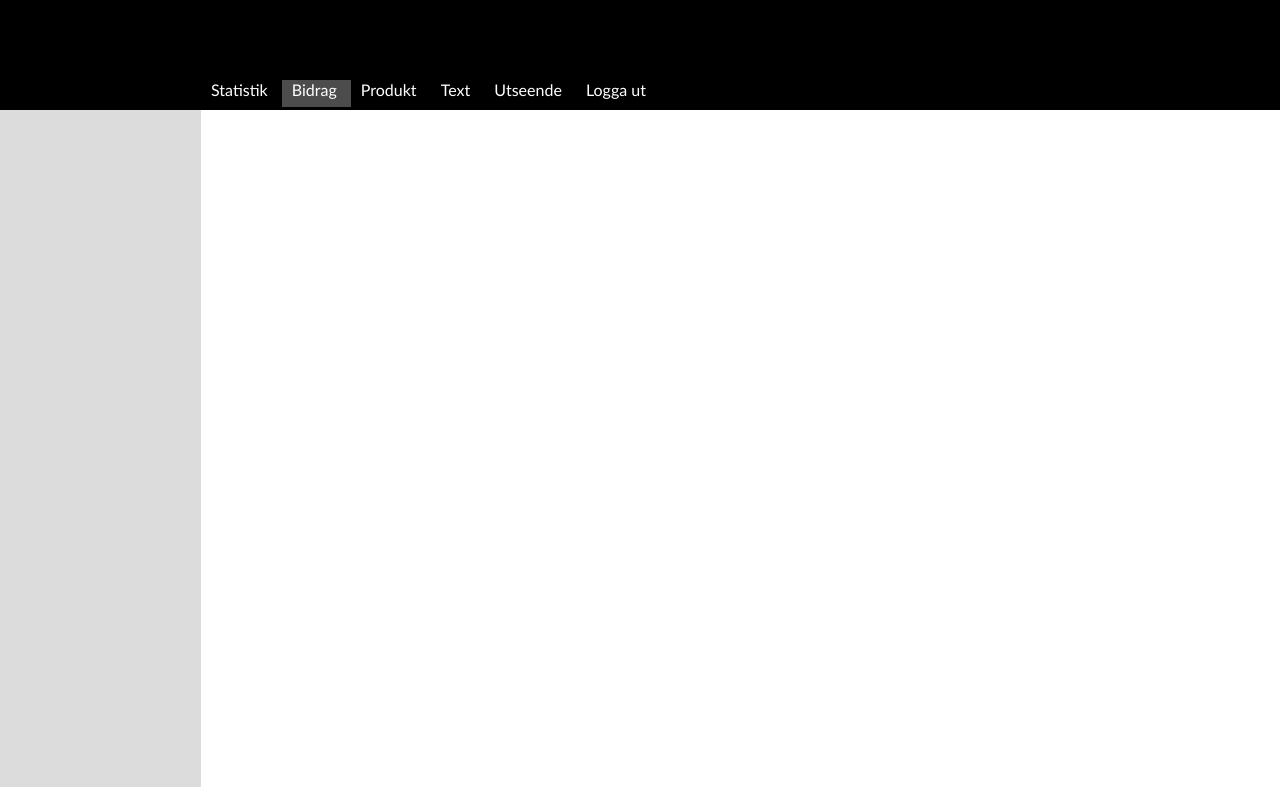
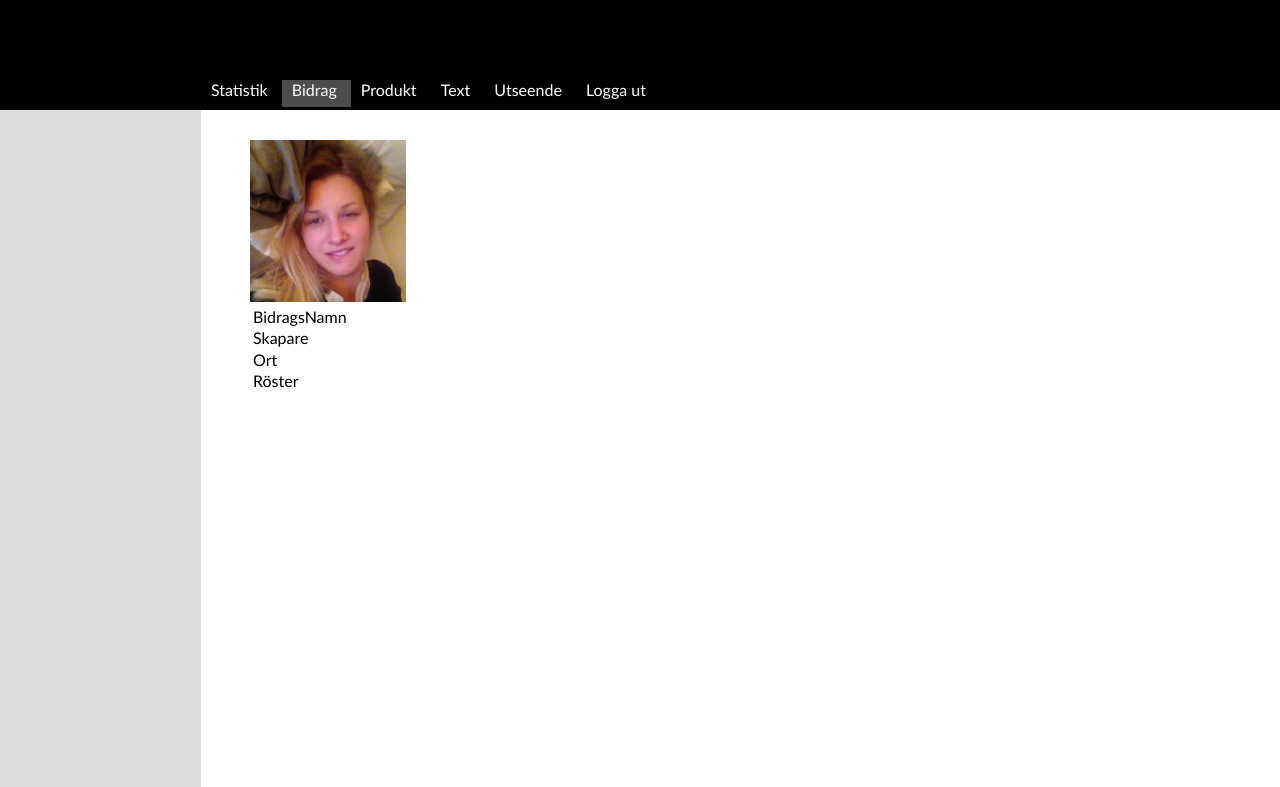
Before and after one commit to granath93/Goldfish, a PHP site: page /entryAdmin.php in a window 1280 px wide. Shown: the top 787 px of the page. Run offline with PHP 8.4, Linux system fonts and the light colour scheme; the visitor is signed in with stand-in values (Sample User, id 1); data that the repository does not hold is empty; some libraries are stand-ins or nearby versions.

Commit message:
byggt html till entryAdmin

```diff
--- a/css/admin.css
+++ b/css/admin.css
@@ -159,6 +159,12 @@ textarea.field.text{
 	font-weight: bold;
 }
 
+.imgStyle{
+	border:3px;
+	width: 20%;
+	height: auto;
+}
+
 
 .leftNav{
 	float: left;
@@ -195,6 +201,7 @@ textarea.field.text{
 
 
 }
+
 
 
 
--- a/entryAdmin.php
+++ b/entryAdmin.php
@@ -6,7 +6,15 @@ include("includes/headAdmin.php");
 include("includes/db.php");
 
 
+
 ?>
-<div class="leftNav">
-	</div>
+<div class="leftNav"></div>
+	<div class="content">
+		<img class="imgStyle" src="images/ggg.png" /> <br/>
+			<p>BidragsNamn</p> <br/>
+			<p>Skapare</p> <br/>
+			<p>Ort</p> <br/>
+			<p>Röster</p> <br/>
+</div>
+
 <?php include("includes/footerAdmin.php"); ?>
```
Also changed, not shown: images/ggg.png (added).
